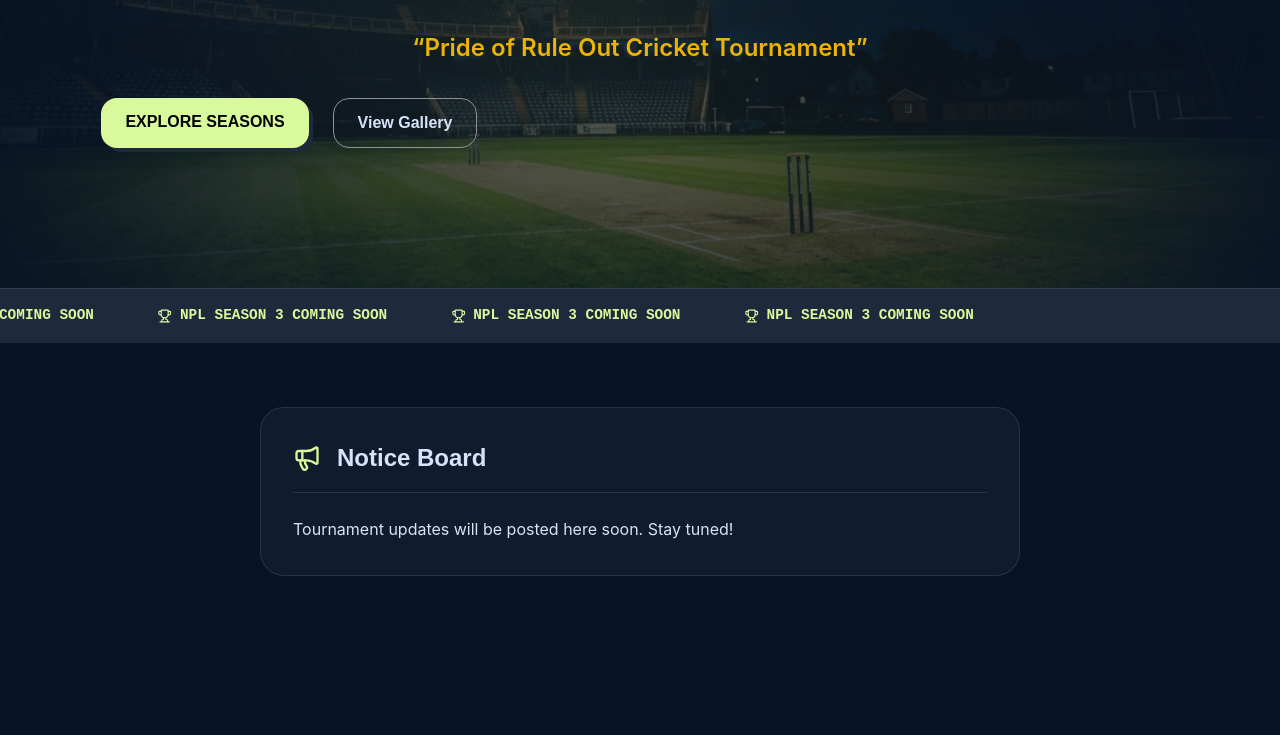
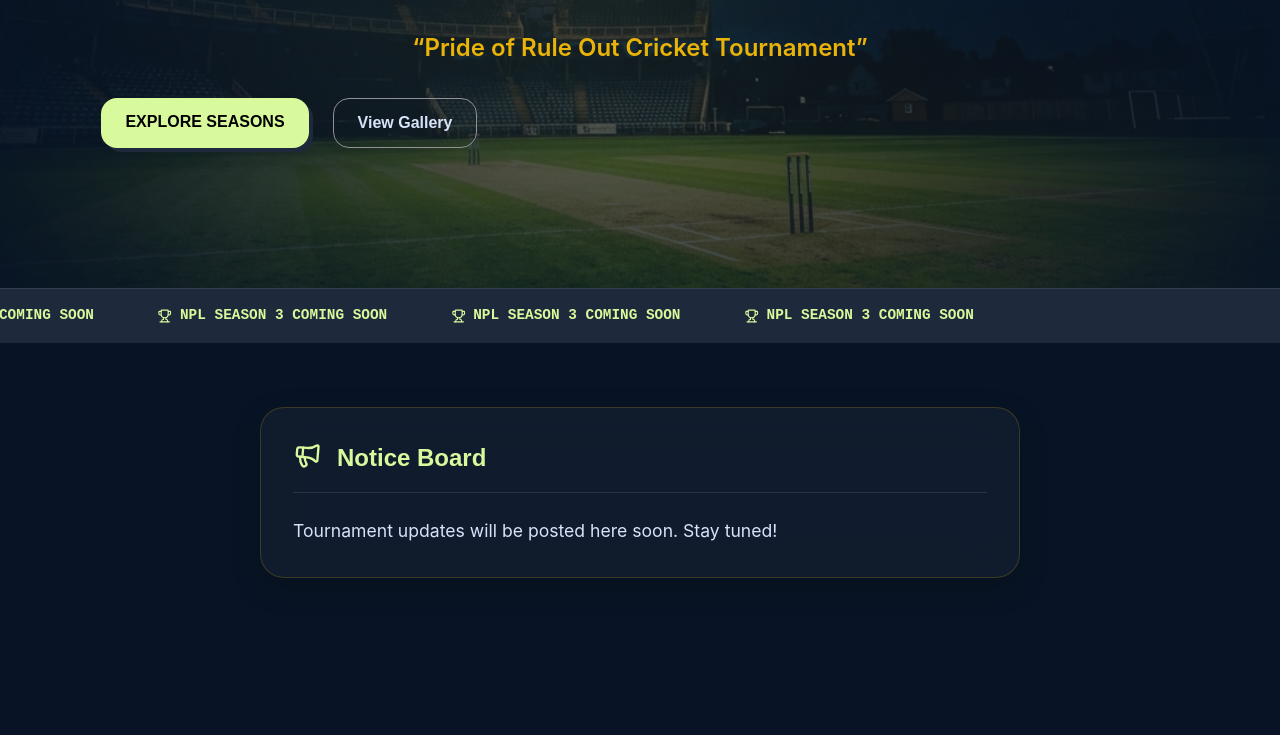
Before and after one commit to naveensingh7591-commits/Nansa-Premier-League, a React (Vite) app: page / in a window 1280 px wide. Shown: the part 457-1192 px from the top of the page. Built offline with nearby package versions, Linux system fonts and the light colour scheme; no server answers; the database is empty.

Commit message:
style: animate Notice Board

```diff
--- a/src/components/NoticeBoard.jsx
+++ b/src/components/NoticeBoard.jsx
@@ -1,6 +1,7 @@
 import React, { useState, useEffect, useRef } from 'react';
 import { supabase } from '../supabase_client';
 import { Edit2, Save, X, Megaphone } from 'lucide-react';
+import { motion, AnimatePresence } from 'framer-motion';
 
 const NoticeBoard = () => {
   const isAdmin = localStorage.getItem('npl_admin') === 'true';
@@ -68,11 +69,23 @@ const NoticeBoard = () => {
 
   return (
     <section className="notice-board-section" style={{ padding: '4rem 20px', maxWidth: '800px', margin: '0 auto' }}>
-      <div className="glass" style={{ padding: '2rem', borderRadius: 'var(--radius-xl)', position: 'relative' }}>
+      <motion.div
+        initial={{ opacity: 0, y: 20 }}
+        whileInView={{ opacity: 1, y: 0 }}
+        viewport={{ once: true }}
+        transition={{ duration: 0.5 }}
+        className="glass"
+        style={{ padding: '2rem', borderRadius: 'var(--radius-xl)', position: 'relative', border: '1px solid rgba(234, 179, 8, 0.2)', boxShadow: '0 10px 30px rgba(0,0,0,0.2)' }}
+      >
 
         <div style={{ display: 'flex', alignItems: 'center', gap: '1rem', marginBottom: '1.5rem', borderBottom: '1px solid var(--glass-border)', paddingBottom: '1rem' }}>
+          <motion.div
+            animate={{ rotate: [-5, 5, -5] }}
+            transition={{ repeat: Infinity, duration: 2, ease: "easeInOut" }}
+          >
             <Megaphone size={28} color="var(--color-secondary)" />
-          <h2 style={{ fontSize: '1.5rem', margin: 0 }}>Notice Board</h2>
+          </motion.div>
+          <h2 style={{ fontSize: '1.5rem', margin: 0, color: 'var(--color-secondary)' }}>Notice Board</h2>
 
           {isAdmin && !isEditing && (
             <div style={{ marginLeft: 'auto', display: 'flex', alignItems: 'center', gap: '1rem' }}>
@@ -84,8 +97,15 @@ const NoticeBoard = () => {
           )}
         </div>
 
+        <AnimatePresence mode="wait">
           {isEditing ? (
-          <div className="edit-container">
+            <motion.div
+              key="edit"
+              initial={{ opacity: 0, height: 0 }}
+              animate={{ opacity: 1, height: 'auto' }}
+              exit={{ opacity: 0, height: 0 }}
+              className="edit-container"
+            >
               <textarea
                 value={tempNotices}
                 onChange={(e) => setTempNotices(e.target.value)}
@@ -110,13 +130,20 @@ const NoticeBoard = () => {
                   <Save size={16} style={{ marginRight: '6px' }} /> Save
                 </button>
               </div>
-          </div>
+            </motion.div>
           ) : (
-          <div style={{ whiteSpace: 'pre-wrap', lineHeight: '1.6', color: 'var(--color-on-surface)' }}>
+            <motion.div
+              key="view"
+              initial={{ opacity: 0 }}
+              animate={{ opacity: 1 }}
+              exit={{ opacity: 0 }}
+              style={{ whiteSpace: 'pre-wrap', lineHeight: '1.6', color: 'var(--color-on-surface)', fontSize: '1.1rem' }}
+            >
               {notices}
-          </div>
+            </motion.div>
           )}
-      </div>
+        </AnimatePresence>
+      </motion.div>
     </section>
   );
 };
```
Lines whose indentation alone changed are shown as unchanged.
